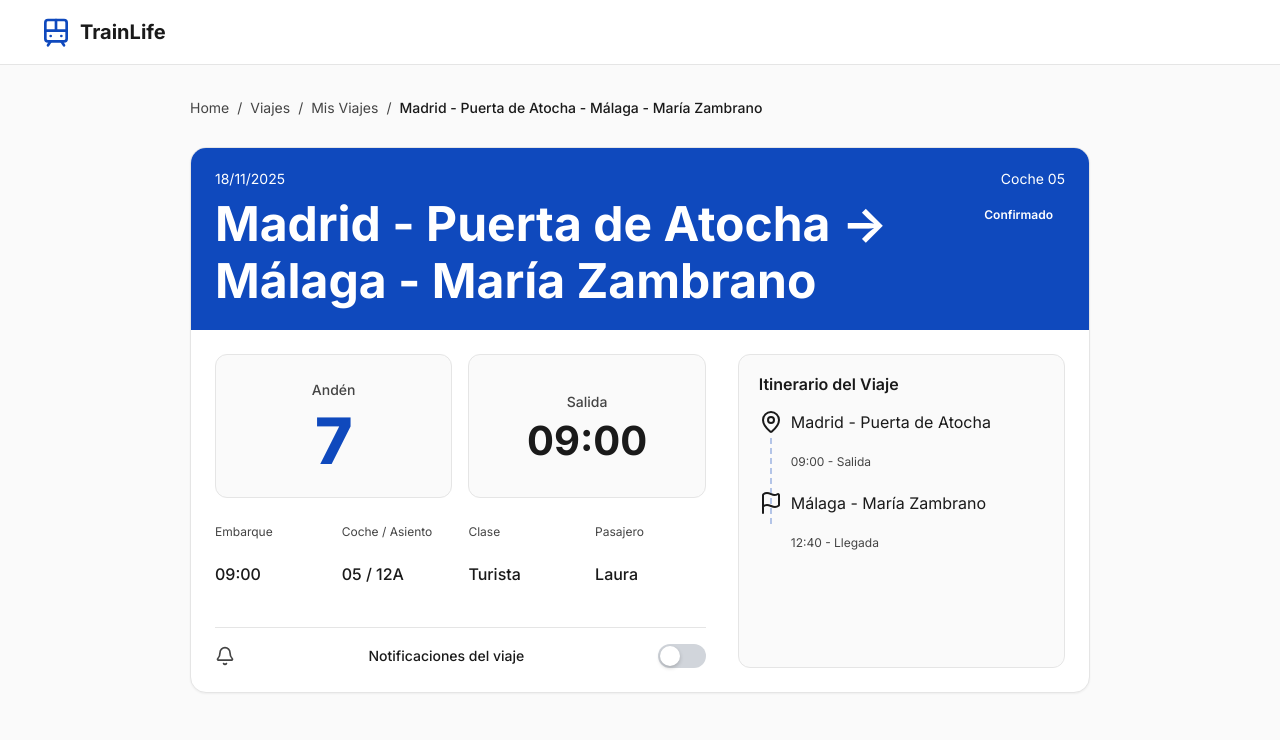
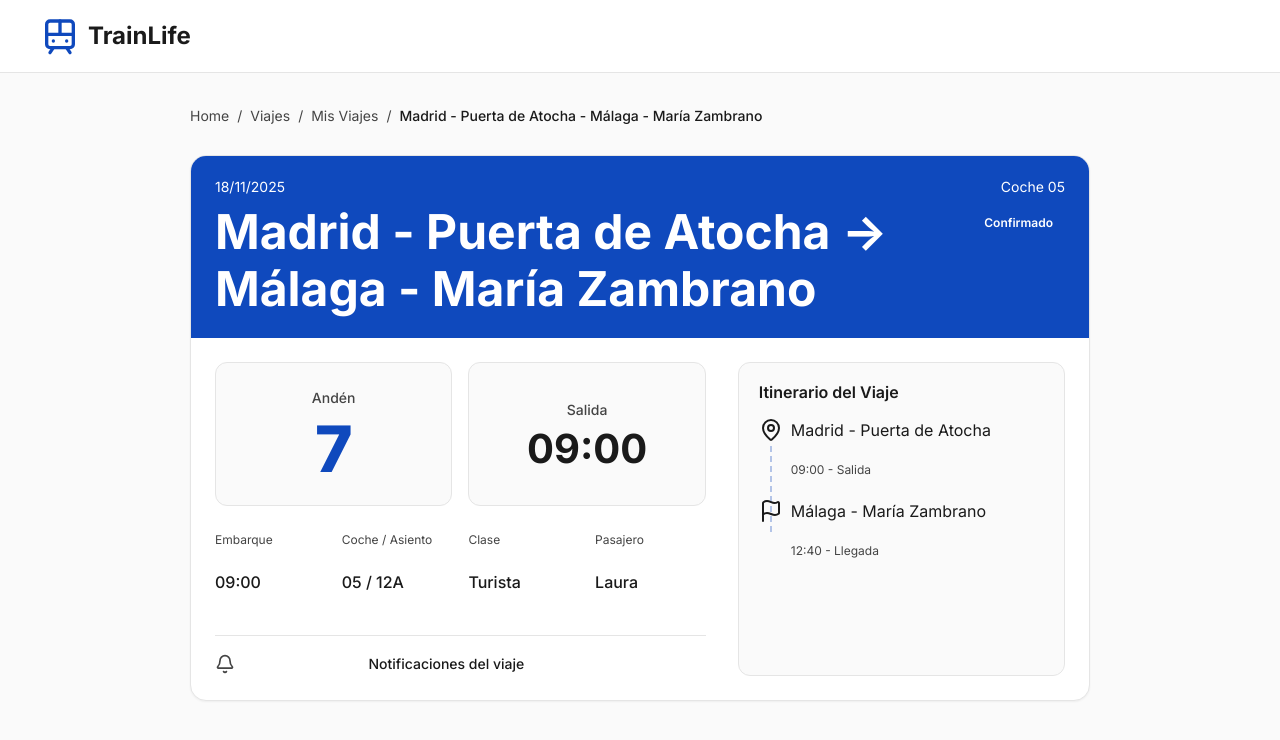
Before and after one commit to diego-vazquez-morales/TrainLife, a Django app: template trainLife/templates/ViajesDetalles.html in a window 1280 px wide. Shown: the top 740 px of the page. Run offline with Django 5.2, Linux system fonts and the light colour scheme; the template is opened without the code that fills it: values that come from a table or form of the project are taken from there, others are empty; data comes from the database, SQL or seed files in the repository; some libraries are stand-ins or nearby versions.

Commit message:
sidebar en viajesDetalles y eliminacion de preferenciasNotificaciones css y js

```diff
--- a/trainLife/static/styles/PreferenciasNotificaciones.css
+++ /dev/null
@@ -1,6 +0,0 @@
-/* PreferenciasNotificaciones.css - estilos para PreferenciasNotificaciones.html */
-body{font-family:Segoe UI, Roboto, Arial, sans-serif;background:#fafafa;margin:0;color:#222}
-.container{max-width:900px;margin:20px auto;padding:16px}
-.pref-list{display:grid;grid-template-columns:1fr 1fr;gap:12px}
-.pref-item{background:#fff;padding:12px;border-radius:6px;border:1px solid #eee}
-.toggle{float:right}
--- a/trainLife/static/styles/ViajesDetalles.css
+++ b/trainLife/static/styles/ViajesDetalles.css
@@ -73,15 +73,15 @@ body {
 }
 
 .logo-icon {
-    width: 2rem;
-    height: 2rem;
-    color: var(--primary-color);
+    width: 2.5rem;
+    height: 2.5rem;
+    color: #0f49bd;
 }
 
 .logo-title {
-    font-size: 1.25rem;
+    font-size: 1.5rem;
     font-weight: 700;
-    color: var(--text-dark);
+    color: #1a1a1a;
     margin: 0;
 }
 
--- a/trainLife/templates/ViajesDetalles.html
+++ b/trainLife/templates/ViajesDetalles.html
@@ -128,9 +128,7 @@
                                     <span id="notificationsToggleLabel" class="toggle-label">Notificaciones del viaje</span>
                                     <div class="toggle-switch">
                                         <label for="notificationsToggle">
-                                            <input type="checkbox" id="notificationsToggle" role="switch" aria-checked="{{ viaje.notificacionesActivas|yesno:"true,false" }}" aria-labelledby="notificationsToggleLabel" {% if viaje.notificacionesActivas %}checked{% endif %} />
-                                            <span class="toggle-slider"></span>
-                                            <span class="sr-only">Activar o desactivar notificaciones</span>
+                                            <span class="sr-only">Notificaciones del viaje activadas</span>
                                         </label>
                                     </div>
                                 </div>
```
Also changed, not shown: trainLife/static/js/PreferenciasNotificaciones.js (deleted, +0 -14 lines).
